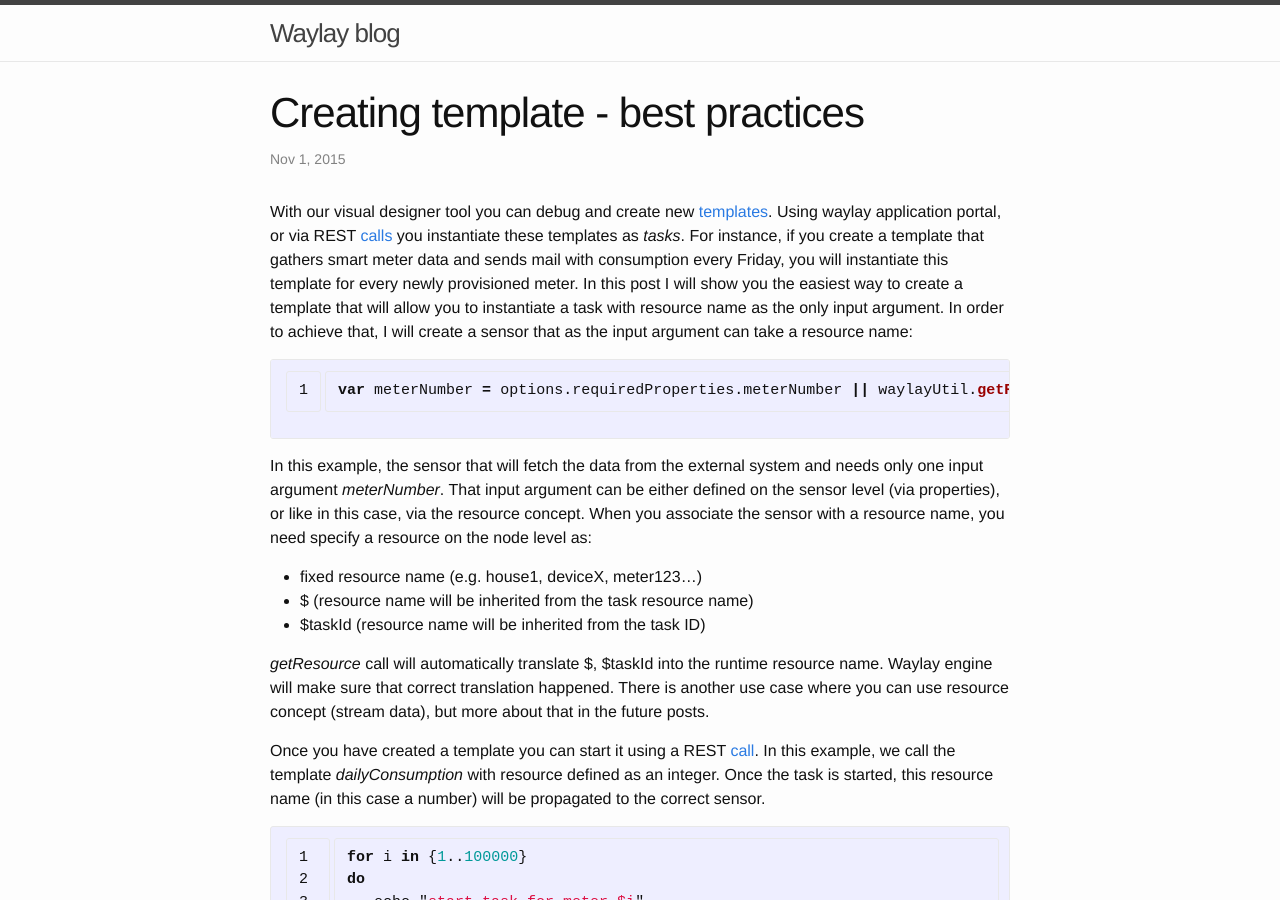
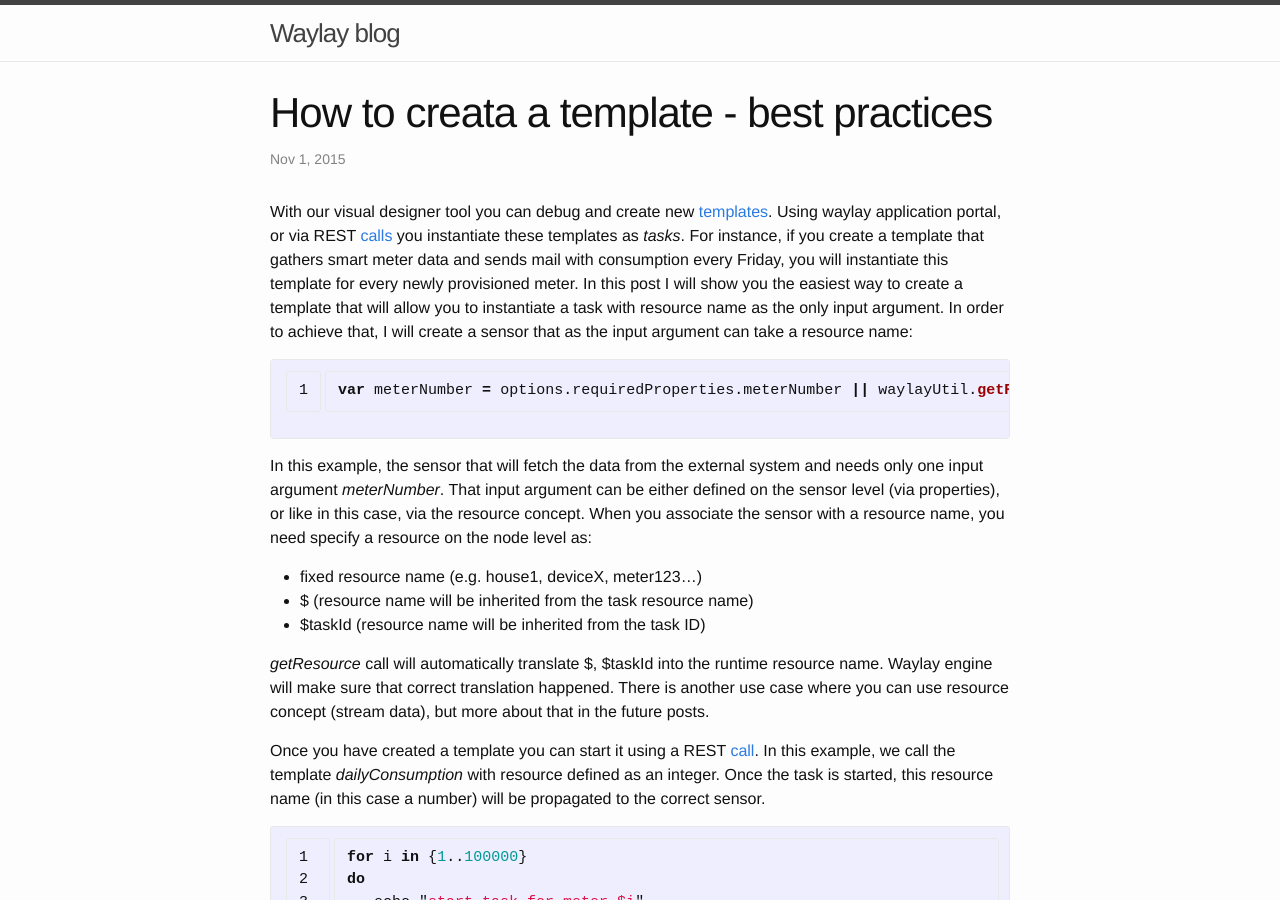
Before and after one commit to jasperdevrient/waylayio.github.io, a Jekyll site: the page built from _posts/2015-11-01-howto-template.markdown, in a window 1280 px wide and 900 px high. Built offline with Jekyll 4.4.1, drawn with Linux system fonts in a browser that asks for light colours.

Commit message:
Update 2015-11-01-howto-template.markdown

```diff
--- a/_posts/2015-11-01-howto-template.markdown
+++ b/_posts/2015-11-01-howto-template.markdown
@@ -1,6 +1,6 @@
 ---
 layout:     post
-title:      "Creating template - best practices"
+title:      "How to creata a template - best practices"
 date:       2015-11-01 10:19:06
 categories: integration
 ---
```
